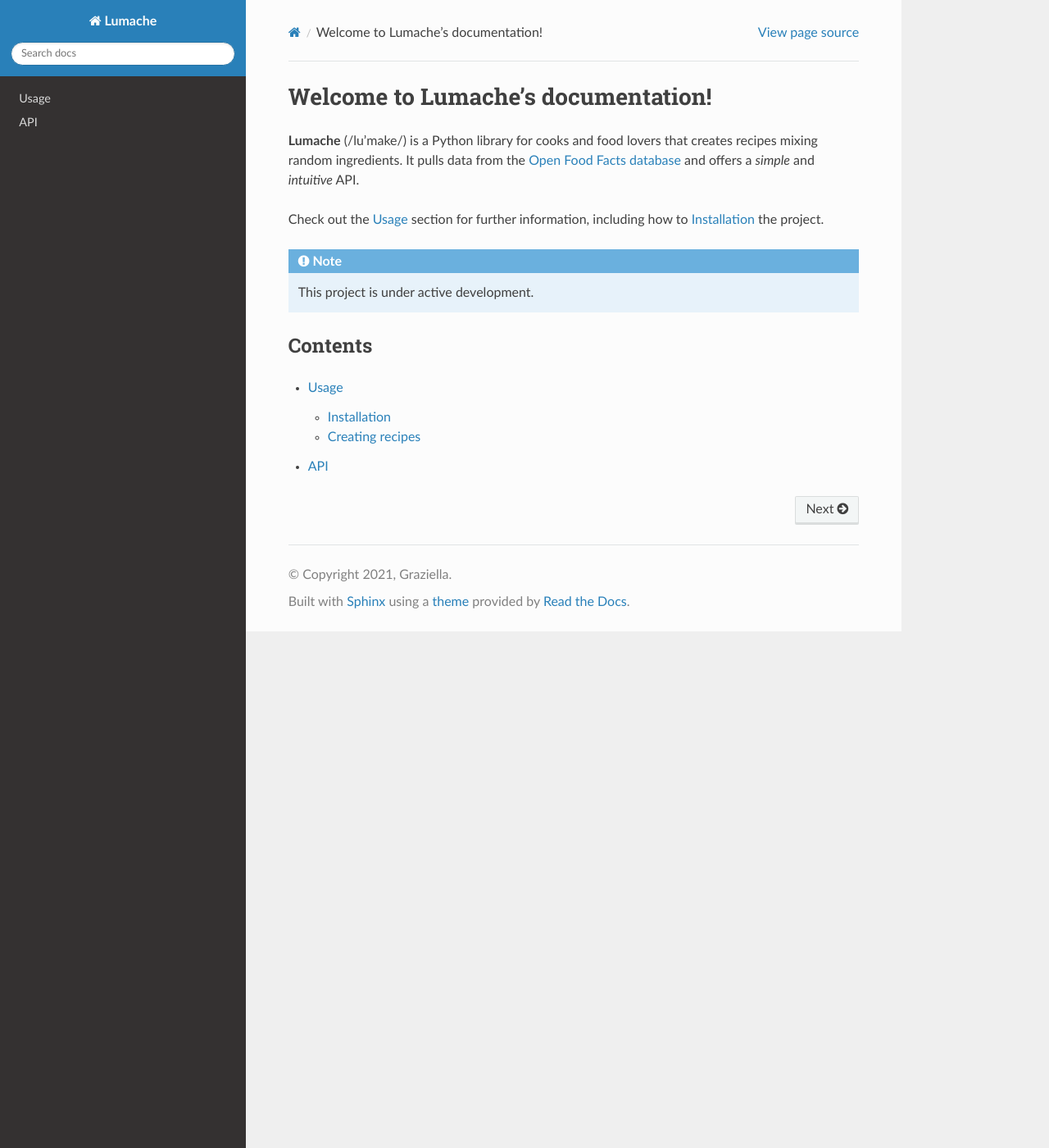
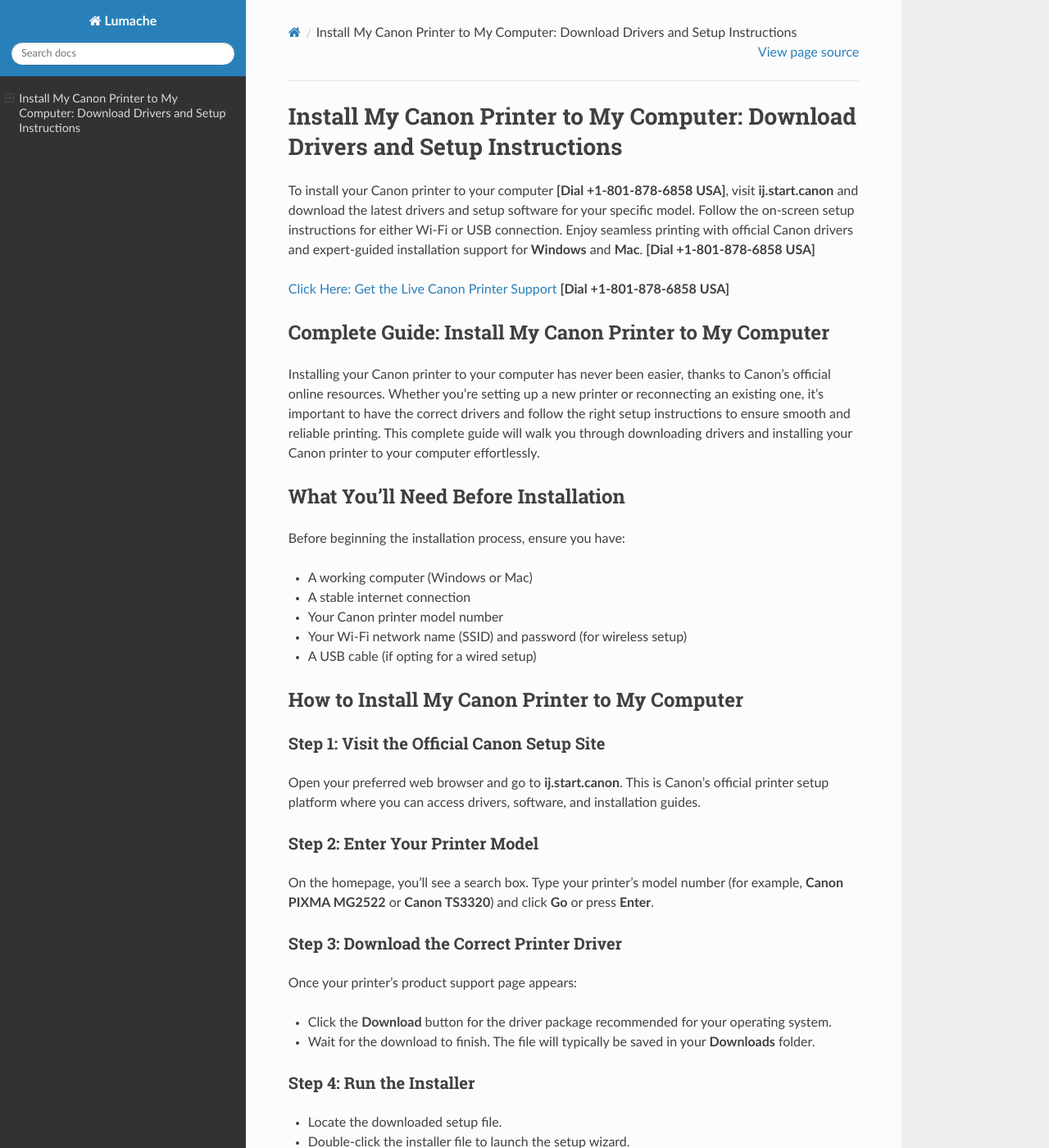
Before and after one commit to meganfloress/ijstartmanual, a Sphinx documentation site: the page built from docs/source/index.rst, in a window 1280 px wide and 1400 px high. Shown: the whole window at 82% size. Built offline with Sphinx 7.4.7 and the Read the Docs theme 3.1.0, drawn with Linux system fonts in a browser that asks for light colours; some of the changed text lies outside the part shown.

Commit message:
Update index.rst

```diff
--- a/docs/source/index.rst
+++ b/docs/source/index.rst
@@ -1,22 +1,120 @@
-Welcome to Lumache's documentation!
-===================================
+Install My Canon Printer to My Computer: Download Drivers and Setup Instructions
+================================================================================
 
-**Lumache** (/lu'make/) is a Python library for cooks and food lovers
-that creates recipes mixing random ingredients.
-It pulls data from the `Open Food Facts database <https://world.openfoodfacts.org/>`_
-and offers a *simple* and *intuitive* API.
+To install your Canon printer to your computer **[Dial +1-801-878-6858 USA]**, visit **ij.start.canon** and download the latest drivers and setup software for your specific model. Follow the on-screen setup instructions for either Wi-Fi or USB connection. Enjoy seamless printing with official Canon drivers and expert-guided installation support for **Windows** and **Mac**. **[Dial +1-801-878-6858 USA]**
 
-Check out the :doc:`usage` section for further information, including
-how to :ref:`installation` the project.
+`Click Here: Get the Live Canon Printer Support <https://jivo.chat/KlZSRejpBm>`_
+**[Dial +1-801-878-6858 USA]**
 
-.. note::
+Complete Guide: Install My Canon Printer to My Computer
+--------------------------------------------------------
 
-   This project is under active development.
+Installing your Canon printer to your computer has never been easier, thanks to Canon’s official online resources. Whether you're setting up a new printer or reconnecting an existing one, it’s important to have the correct drivers and follow the right setup instructions to ensure smooth and reliable printing. This complete guide will walk you through downloading drivers and installing your Canon printer to your computer effortlessly.
 
-Contents
---------
+What You’ll Need Before Installation
+------------------------------------
 
-.. toctree::
+Before beginning the installation process, ensure you have:
 
-   usage
-   api
+- A working computer (Windows or Mac)
+- A stable internet connection
+- Your Canon printer model number
+- Your Wi-Fi network name (SSID) and password (for wireless setup)
+- A USB cable (if opting for a wired setup)
+
+How to Install My Canon Printer to My Computer
+----------------------------------------------
+
+Step 1: Visit the Official Canon Setup Site
+~~~~~~~~~~~~~~~~~~~~~~~~~~~~~~~~~~~~~~~~~~~
+
+Open your preferred web browser and go to **ij.start.canon**. This is Canon’s official printer setup platform where you can access drivers, software, and installation guides.
+
+Step 2: Enter Your Printer Model
+~~~~~~~~~~~~~~~~~~~~~~~~~~~~~~~~
+
+On the homepage, you’ll see a search box. Type your printer’s model number (for example, **Canon PIXMA MG2522** or **Canon TS3320**) and click **Go** or press **Enter**.
+
+Step 3: Download the Correct Printer Driver
+~~~~~~~~~~~~~~~~~~~~~~~~~~~~~~~~~~~~~~~~~~~
+
+Once your printer’s product support page appears:
+
+- Click the **Download** button for the driver package recommended for your operating system.
+- Wait for the download to finish. The file will typically be saved in your **Downloads** folder.
+
+Step 4: Run the Installer
+~~~~~~~~~~~~~~~~~~~~~~~~~
+
+- Locate the downloaded setup file.
+- Double-click the installer file to launch the setup wizard.
+- If prompted, allow the installer to make changes to your system.
+
+Step 5: Follow the On-Screen Setup Instructions
+~~~~~~~~~~~~~~~~~~~~~~~~~~~~~~~~~~~~~~~~~~~~~~~~
+
+The installation wizard will guide you through:
+
+- Choosing your region and preferred language
+- Agreeing to Canon’s terms and conditions
+- Selecting a connection method (**Wi-Fi** or **USB**)
+
+Wireless Connection Setup
+^^^^^^^^^^^^^^^^^^^^^^^^^
+
+If selecting **Wireless Connection**:
+
+- Make sure your printer is powered on and in wireless setup mode.
+- The installer will automatically search for nearby printers.
+- Choose your printer from the list.
+- Enter your Wi-Fi password when prompted.
+- Wait for the connection confirmation message.
+
+USB Connection Setup
+^^^^^^^^^^^^^^^^^^^^
+
+If selecting **USB Connection**:
+
+- Connect your printer to your computer using a USB cable.
+- The installer will detect your printer automatically.
+- Follow the on-screen prompts to complete installation.
+
+Step 6: Complete the Installation
+~~~~~~~~~~~~~~~~~~~~~~~~~~~~~~~~~
+
+Once your printer is connected:
+
+- Print a test page to ensure everything works properly.
+- Register your product online if you wish to receive updates and support.
+- Click **Finish** to close the setup wizard.
+
+Your Canon printer is now fully installed and ready to use on your computer.
+
+Where to Download Canon Printer Drivers
+---------------------------------------
+
+The safest and most reliable place to download Canon printer drivers is directly from the official Canon website at **ij.start.canon**. Avoid downloading drivers from unofficial sites to protect your computer from harmful software.
+
+Troubleshooting Tips
+--------------------
+
+- Ensure your printer is powered on and properly connected.
+- Confirm your Wi-Fi password is correct during wireless setup.
+- Temporarily disable your firewall/antivirus if the installer cannot detect your printer.
+- Restart both your computer and printer if installation issues occur.
+- Always use the latest driver version for your operating system.
+
+For expert help, call **Canon Printer Support at +1-801-878-6858 USA** for 24/7 assistance.
+
+Why Choose Official Canon Drivers and Instructions?
+---------------------------------------------------
+
+- Ensures printer compatibility with your computer’s operating system
+- Provides access to the latest updates and features
+- Offers reliable setup instructions tailored to your specific model
+- Reduces the risk of software conflicts and installation errors
+
+Conclusion
+----------
+
+Installing your Canon printer to your computer is a simple, user-friendly process when you use official drivers and setup instructions from **ij.start.canon**. Whether connecting wirelessly or via USB, following the recommended steps ensures smooth operation, reliable performance, and access to helpful Canon resources. Always remember to download drivers from official sources and keep them updated for the best printing experience.
```
